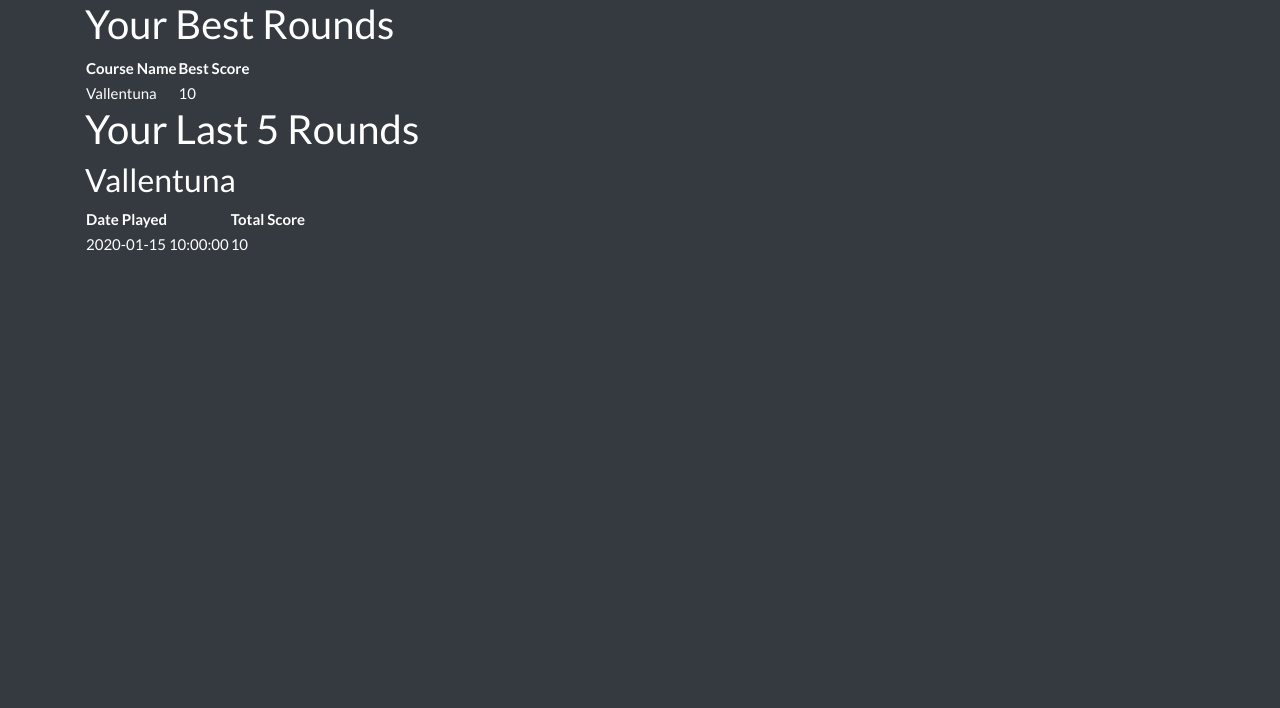
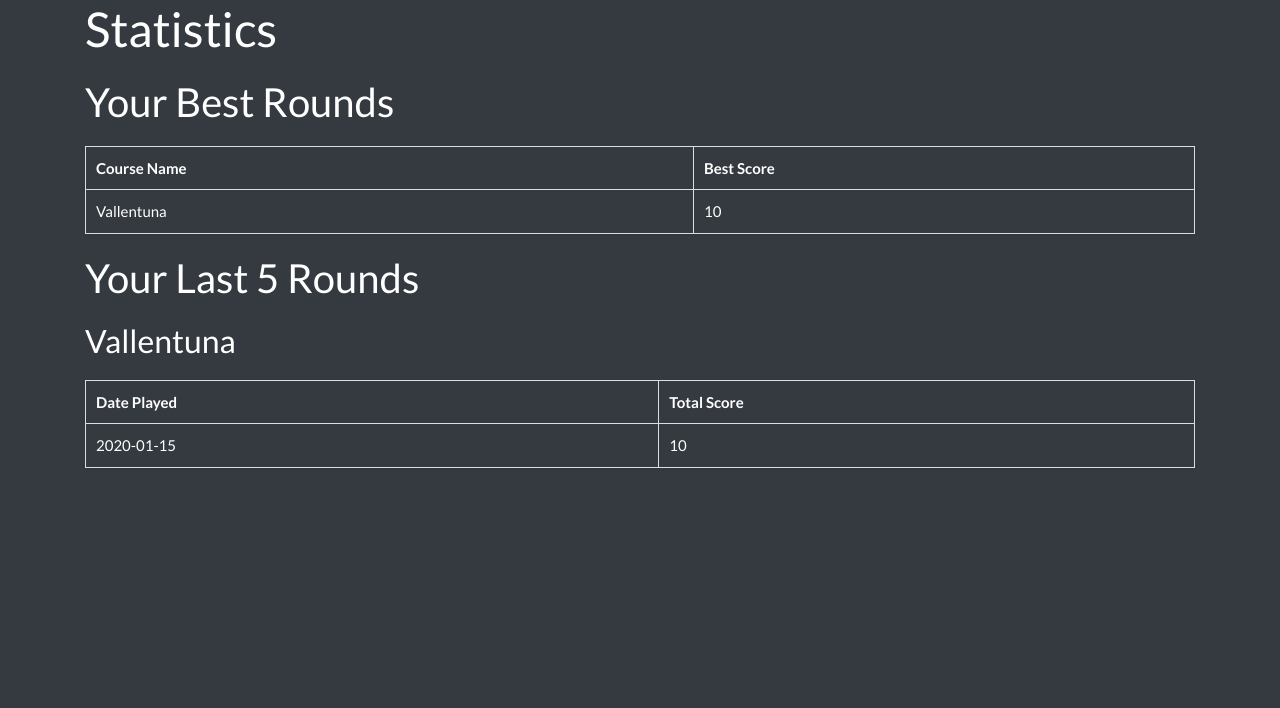
Before and after one commit to webcamleif/dg, a Flask app: page /statistics in a window 1280 px wide. Shown: the top 708 px of the page. Run offline with Flask 3, Linux system fonts and the light colour scheme; a user stored in the database is signed in; tables that the repository leaves empty hold one stand-in row (values such as "Sample post"); some libraries are stand-ins or nearby versions.

Commit message:
Fixed styling statistics

```diff
--- a/static/styles.css
+++ b/static/styles.css
@@ -371,3 +371,36 @@ html, body {
         padding: 5px 10px;
     }
 }
+
+h1, h2, h3 {
+    margin-bottom: 20px;
+}
+
+table {
+    margin-bottom: 20px;
+}
+
+td, th {
+    padding: 10px;
+}
+
+table {
+    border-collapse: collapse;
+    width: 100%;
+}
+
+td, th {
+    border: 1px solid #ddd;
+}
+
+table {
+    box-shadow: 0 1px 3px rgba(0, 0, 0, 0.1);
+}
+
+tr {
+    transition: background-color 0.3s;
+}
+
+tr:hover {
+    background-color: #243a40;
+}
--- a/templates/statistics.html
+++ b/templates/statistics.html
@@ -1,6 +1,7 @@
 {% extends "base.html" %}
 
 {% block content %}
+<h1>Statistics</h1>
 <h2>Your Best Rounds</h2>
 <table>
     <thead>
@@ -32,7 +33,7 @@
     <tbody>
         {% for score in last_five.scores %}
         <tr>
-            <td>{{ score.date_played }}</td>
+            <td>{{ score.date_played.strftime('%Y-%m-%d') }}</td>
             <td>{{ score.total_score }}</td>
         </tr>
         {% endfor %}
```
